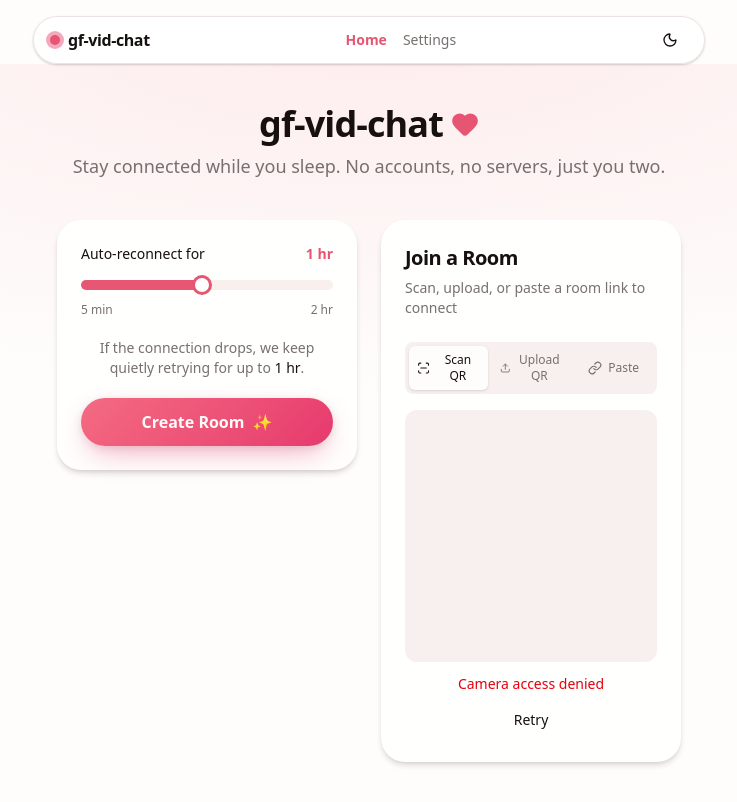
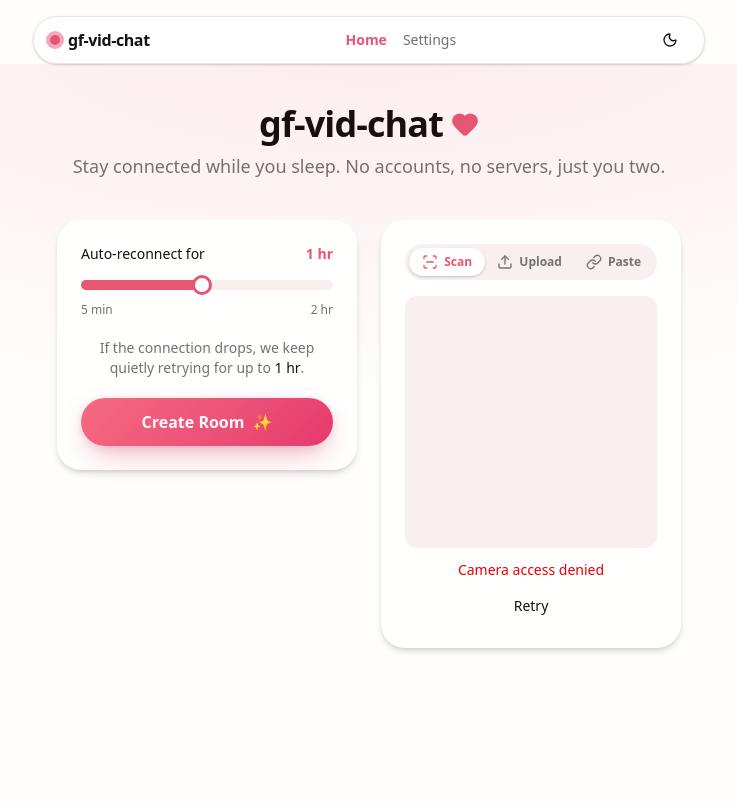
Before and after one commit to carlomigueldy/gf-vid-chat, a React (Vite) app: page / in a window 1280 px wide. Shown: the whole page, without its empty margins (271-1008 px from the left). Built offline with nearby package versions, Linux system fonts and the light colour scheme.

Commit message:
refactor: JoinRoom panel using SegmentedControl for method switch

```diff
--- a/src/components/room/join-room.tsx
+++ b/src/components/room/join-room.tsx
@@ -1,29 +1,22 @@
 import { useState } from 'react'
 import { useNavigate } from 'react-router-dom'
 import { ScanLine, Upload, Link } from 'lucide-react'
-import {
-  Card,
-  CardContent,
-  CardDescription,
-  CardHeader,
-  CardTitle,
-} from '@/components/ui/card'
+import { Card } from '@/components/ui/card'
 import { Button } from '@/components/ui/button'
+import { SegmentedControl, type SegmentedOption } from '@/components/ui/segmented-control'
 import { QrScanner } from '@/components/qr/qr-scanner'
 import { QrUpload } from '@/components/qr/qr-upload'
-import { cn } from '@/lib/utils'
 
-type TabId = 'scan' | 'upload' | 'paste'
+type Method = 'scan' | 'upload' | 'paste'
 
-const TABS: { id: TabId; label: string; Icon: React.ComponentType<{ className?: string }> }[] = [
-  { id: 'scan',   label: 'Scan QR',   Icon: ScanLine },
-  { id: 'upload', label: 'Upload QR', Icon: Upload },
-  { id: 'paste',  label: 'Paste',     Icon: Link },
+const METHODS: SegmentedOption<Method>[] = [
+  { value: 'scan', label: 'Scan', Icon: ScanLine },
+  { value: 'upload', label: 'Upload', Icon: Upload },
+  { value: 'paste', label: 'Paste', Icon: Link },
 ]
 
 function extractRoomId(input: string): string | null {
   input = input.trim()
-  // Full URL: https://example.com/room/abc123?role=...
   try {
     const url = new URL(input)
     const match = url.pathname.match(/\/room\/([^/?]+)/)
@@ -31,22 +24,19 @@ function extractRoomId(input: string): string | null {
   } catch {
     // not a URL — treat as raw room ID
   }
-  // Raw room ID (alphanumeric, 6-20 chars)
   if (/^[a-zA-Z0-9_-]{4,30}$/.test(input)) return input
   return null
 }
 
 export function JoinRoom() {
-  const [activeTab, setActiveTab] = useState<TabId>('scan')
+  const [method, setMethod] = useState<Method>('scan')
   const [pasteValue, setPasteValue] = useState('')
   const [pasteError, setPasteError] = useState('')
   const navigate = useNavigate()
 
   function handleJoin(url: string) {
     const roomId = extractRoomId(url)
-    if (roomId) {
-      navigate(`/room/${roomId}?role=joiner`)
-    }
+    if (roomId) navigate(`/room/${roomId}?role=joiner`)
   }
 
   function handlePasteJoin() {
@@ -63,70 +53,21 @@ export function JoinRoom() {
     if (e.key === 'Enter') handlePasteJoin()
   }
 
-  function handleTabKeyDown(e: React.KeyboardEvent, index: number) {
-    if (e.key === 'ArrowRight') {
-      const next = TABS[(index + 1) % TABS.length]
-      setActiveTab(next.id)
-    } else if (e.key === 'ArrowLeft') {
-      const prev = TABS[(index - 1 + TABS.length) % TABS.length]
-      setActiveTab(prev.id)
-    }
-  }
+  return (
+    <Card className="p-6 space-y-4">
+      <SegmentedControl
+        options={METHODS}
+        value={method}
+        onChange={setMethod}
+        ariaLabel="Join method"
+        layoutId="join-method-thumb"
+        size="sm"
+      />
 
-  return (
-    <Card className="h-full">
-      <CardHeader>
-        <CardTitle className="text-xl">Join a Room</CardTitle>
-        <CardDescription>
-          Scan, upload, or paste a room link to connect
-        </CardDescription>
-      </CardHeader>
-
-      <CardContent>
-        <div
-          role="tablist"
-          aria-label="Join method"
-          className="grid grid-cols-3 bg-[var(--muted)] rounded-lg p-1 gap-1 mb-4"
-        >
-          {TABS.map(({ id, label, Icon }, index) => (
-            <button
-              key={id}
-              id={`tab-${id}`}
-              role="tab"
-              aria-selected={activeTab === id}
-              aria-controls={`tabpanel-${id}`}
-              tabIndex={activeTab === id ? 0 : -1}
-              onClick={() => setActiveTab(id)}
-              onKeyDown={(e) => handleTabKeyDown(e, index)}
-              className={cn(
-                'flex items-center justify-center gap-1.5 rounded-md px-2 py-1.5 text-xs font-medium transition-colors duration-150 focus-visible:outline-none focus-visible:ring-2 focus-visible:ring-[var(--ring)] focus-visible:ring-offset-1',
-                activeTab === id
-                  ? 'bg-[var(--background)] text-[var(--foreground)] shadow-sm'
-                  : 'text-[var(--muted-foreground)] hover:text-[var(--foreground)]'
-              )}
-            >
-              <Icon className="size-3.5" aria-hidden="true" />
-              <span className="hidden sm:inline">{label}</span>
-              <span className="sm:hidden">{label.split(' ')[0]}</span>
-            </button>
-          ))}
-        </div>
-
-        {TABS.map(({ id }) => (
-          <div
-            key={id}
-            id={`tabpanel-${id}`}
-            role="tabpanel"
-            aria-labelledby={`tab-${id}`}
-            hidden={activeTab !== id}
-          >
-            {id === 'scan' && activeTab === 'scan' && (
-              <QrScanner onResult={handleJoin} />
-            )}
-            {id === 'upload' && (
-              <QrUpload onResult={handleJoin} />
-            )}
-            {id === 'paste' && (
+      <div>
+        {method === 'scan' && <QrScanner onResult={handleJoin} />}
+        {method === 'upload' && <QrUpload onResult={handleJoin} />}
+        {method === 'paste' && (
           <div className="flex flex-col gap-3 pt-1">
             <div>
               <input
@@ -141,30 +82,20 @@ export function JoinRoom() {
                 aria-label="Room link or ID"
                 aria-describedby={pasteError ? 'paste-error' : undefined}
                 aria-invalid={pasteError ? true : undefined}
-                    className="border border-[var(--input)] bg-[var(--background)] rounded-[var(--radius)] px-3 py-2 text-sm w-full focus:outline-none focus:ring-2 focus:ring-[var(--ring)] transition-shadow"
+                className="w-full rounded-[var(--radius)] border border-[var(--input)] bg-[var(--background)] px-3.5 py-2.5 text-sm focus:outline-none focus:ring-2 focus:ring-[var(--ring)] transition-shadow"
               />
               {pasteError && (
-                    <p
-                      id="paste-error"
-                      role="alert"
-                      className="text-xs text-red-600 dark:text-red-400 mt-1.5"
-                    >
+                <p id="paste-error" role="alert" className="text-xs text-red-600 dark:text-red-400 mt-1.5">
                   {pasteError}
                 </p>
               )}
             </div>
-                <Button
-                  onClick={handlePasteJoin}
-                  className="w-full"
-                  disabled={!pasteValue.trim()}
-                >
+            <Button onClick={handlePasteJoin} className="w-full" disabled={!pasteValue.trim()}>
               Join Room
             </Button>
           </div>
         )}
       </div>
-        ))}
-      </CardContent>
     </Card>
   )
 }
```
Also changed, not shown: 1 other file (tests, documents, lock files or other folders). Lines whose indentation alone changed are shown as unchanged.
